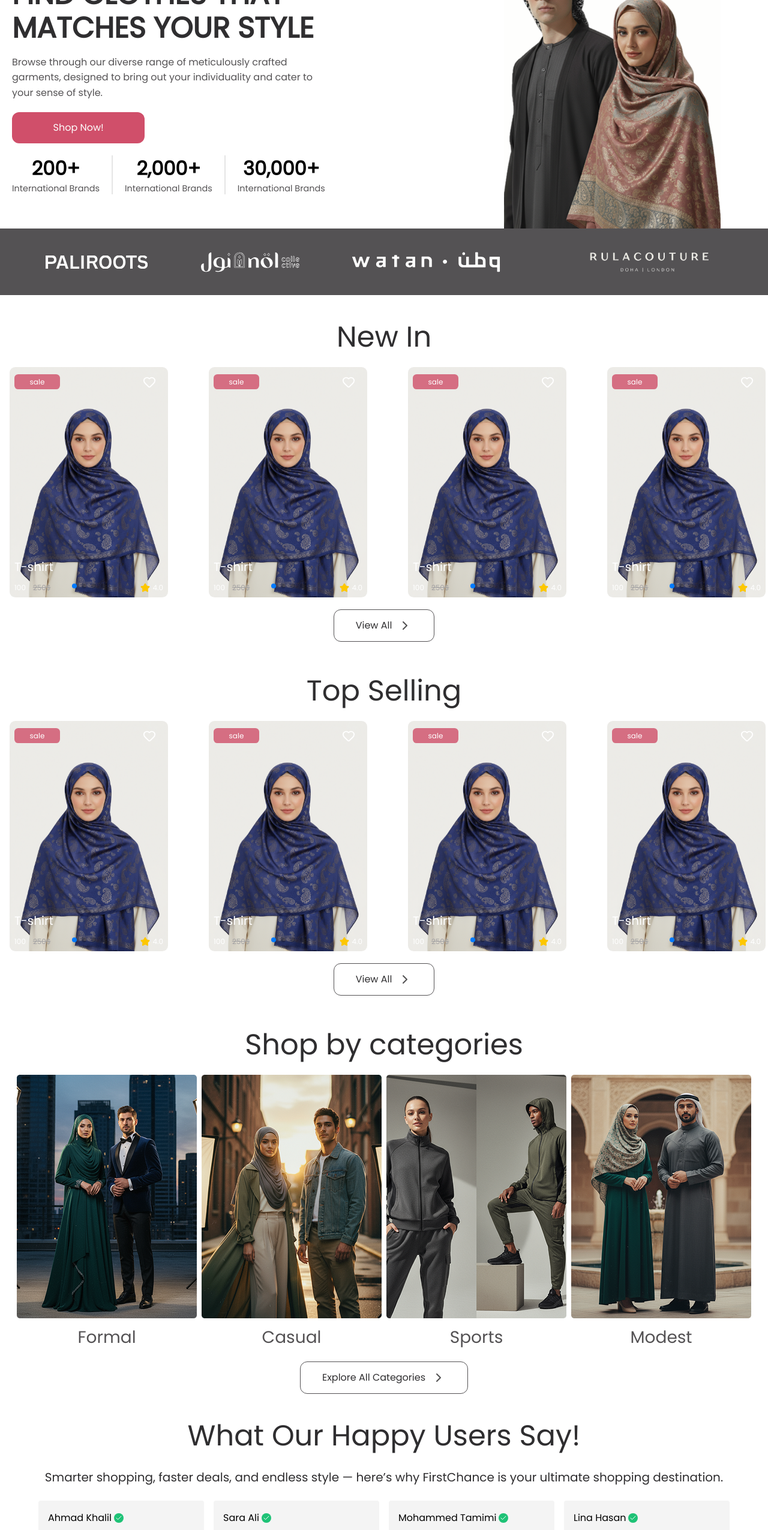
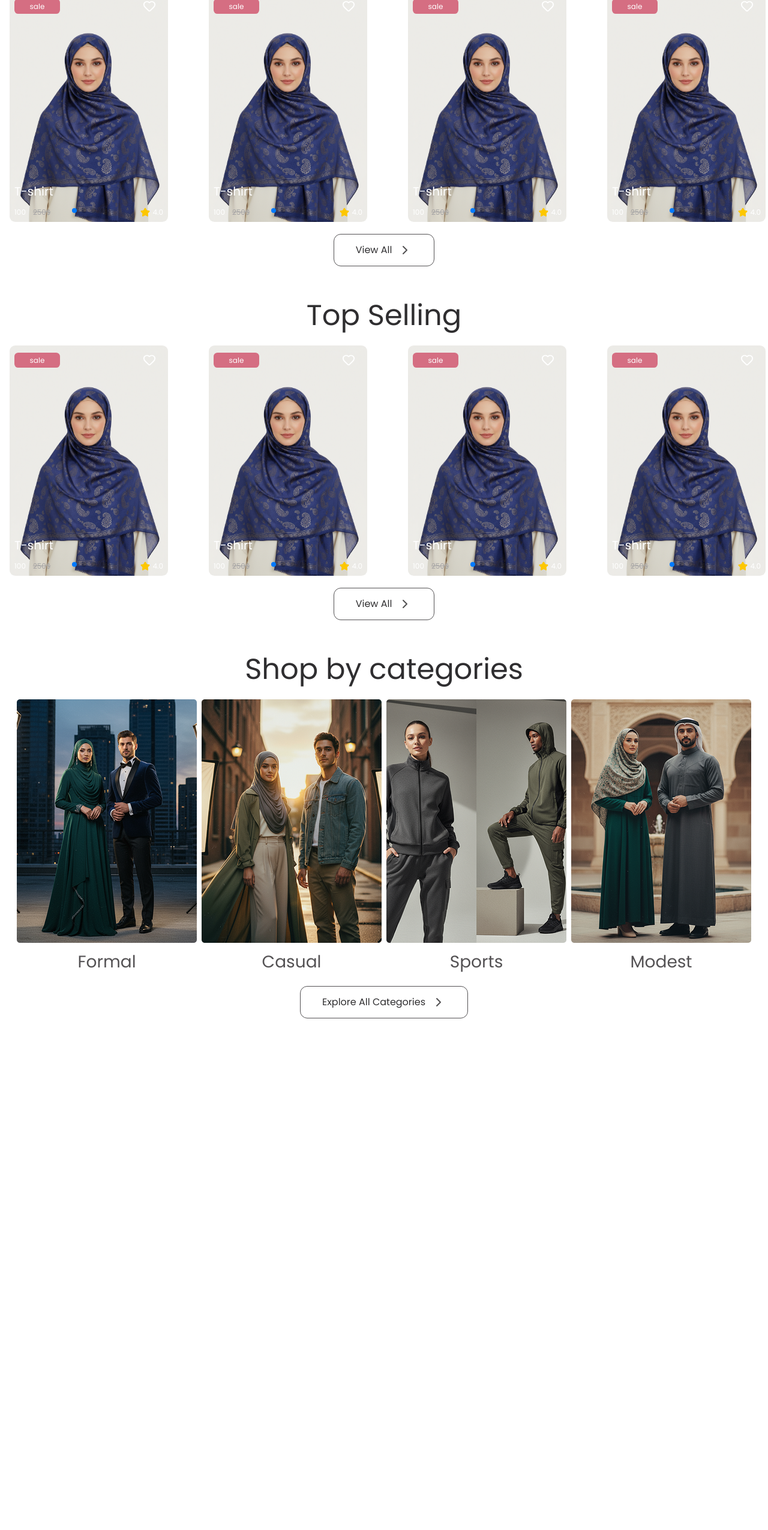
Before and after one commit to EASY-ORDER-IZ/easyorder-frontend, a React (Vite) app: page / in a window 1280 px wide. Shown: the part 234-2785 px from the top of the page at 60% size. After the commit the page ends 1948 px from the top, so only its background shows below. Built offline with nearby package versions, Linux system fonts and the light colour scheme.

Commit message:
chore(dashboard): commit befre switch

```diff
--- a/src/components/HomePageComponents/Footer.tsx
+++ /dev/null
@@ -1,5 +0,0 @@
-const Footer = () => {
-  return <div>Footer</div>;
-};
-
-export default Footer;
--- a/src/components/HomePageComponents/Header.tsx
+++ /dev/null
@@ -1,77 +0,0 @@
-import { Button } from '@/components/ui/button/button';
-import bb from '../../assets/images/bb.png';
-import { Separator } from '@/components/ui/separator';
-import Counter from '@/hooks/counter';
-import Pailroots from '../../assets/svg/Pailroots';
-import Collecttive from '@/assets/svg/Collecttive';
-import Watan from '../../assets/svg/Watan';
-import aa from '../../assets/images/rula.png';
-const Header = () => {
-  return (
-    <>
-      <div className="">
-        <div className="flex w-full items-center justify-between px-5 py-4 lg:py-0">
-          <div className="flex flex-col items-center gap-5 lg:items-start">
-            <div className="flex w-full flex-col items-center justify-center gap-4 lg:max-w-[62%]">
-              <span className="text-text-primary text-title leading-14 font-bold">
-                FIND CLOTHES THAT MATCHES YOUR STYLE
-              </span>
-              <span className="button-text text-text-secondary">
-                Browse through our diverse range of meticulously crafted garments, designed to bring
-                out your individuality and cater to your sense of style.
-              </span>
-            </div>
-            <div className="flex w-full max-w-[80%] justify-center lg:max-w-[27%]">
-              <Button variant="primary" title="Shop Now!"></Button>
-            </div>
-            <div className="flex w-full justify-center gap-5 lg:justify-start">
-              <div className="flex flex-col items-center justify-center">
-                <Counter end={200} />
-                <span className="lg:text-input text-text-secondary leading-5">
-                  International Brands
-                </span>
-              </div>
-              <Separator orientation="vertical" className="h-auto w-auto" />
-              <div className="flex flex-col items-center justify-center">
-                <Counter end={2000} />
-                <span className="md:text-input text-text-secondary leading-5">
-                  International Brands
-                </span>
-              </div>
-              <Separator orientation="vertical" className="h-auto w-auto" />
-              <div className="flex flex-col items-center justify-center">
-                <Counter end={30000} />
-                <span className="lg:text-input text-text-secondary leading-5">
-                  International Brands
-                </span>
-              </div>
-            </div>
-          </div>
-          <div className="max-w-[65%]">
-            <img src={bb} className="hidden object-cover lg:flex" />
-          </div>
-          <div className="hidden w-20 lg:flex"></div>
-        </div>
-
-        <div className="bg-text-secondary">
-          <div className="grid grid-cols-2 items-center p-6 lg:flex lg:justify-evenly lg:p-6">
-            <div className="flex justify-center">
-              <Pailroots />
-            </div>
-            <div className="flex justify-center">
-              <Collecttive />
-            </div>
-            <div className="flex justify-center">
-              <Watan />
-            </div>
-            <div className="flex justify-center">
-              <img className="max-w-[82%]" src={aa} />
-            </div>
-          </div>
-        </div>
-      </div>
-    </>
-  );
-};
-
-export default Header;
--- a/src/components/HomePageComponents/Rate.tsx
+++ /dev/null
@@ -1,37 +0,0 @@
-import { Carousel, CarouselContent, CarouselItem } from '@/components/ui/carousel';
-import { reviews } from '@/store/dummmyData';
-import RateCard from './RateCard';
-
-const Rate = () => {
-  return (
-    <div className="flex w-full flex-col items-center justify-center gap-6">
-      <div className="flex">
-        <span className="title-text">What Our Happy Users Say!</span>
-      </div>
-      <div className="flex">
-        <span className="desc-text">
-          Smarter shopping, faster deals, and endless style — here’s why FirstChance is your
-          ultimate shopping destination.
-        </span>
-      </div>
-      <div className="flex w-full justify-center">
-        <Carousel
-          opts={{
-            align: 'start',
-          }}
-          className="w-full max-w-[90%]"
-        >
-          <CarouselContent>
-            {reviews.map((p, index) => (
-              <CarouselItem key={index} className="basis-[47%] md:basis-[40%] lg:basis-[25%]">
-                <RateCard id={p.id} name={p.name} comment={p.comment} rate={p.rate} />
-              </CarouselItem>
-            ))}
-          </CarouselContent>
-        </Carousel>
-      </div>
-    </div>
-  );
-};
-
-export default Rate;
--- a/src/components/HomePageComponents/RateCard.tsx
+++ /dev/null
@@ -1,38 +0,0 @@
-import { Check } from 'lucide-react';
-import { Badge } from '../ui/badge';
-import StarsRating from '../ProductComponents/StarsRating';
-import { Link } from 'react-router';
-
-interface Props {
-  id: number;
-  name: string;
-  comment: string;
-  rate: number;
-}
-const RateCard = ({ name, comment, rate }: Props) => {
-  return (
-    <div className="bg-background-card flex w-full flex-col gap-1 rounded-sm p-4">
-      <div className="flex w-full items-center gap-1">
-        <span className="button-text">{name}</span>
-        <div>
-          <Badge variant="success">
-            <Check className="text-background" size={20} />
-          </Badge>
-        </div>
-      </div>
-      <div className="flex w-full flex-col gap-4">
-        <span className="text-text-secondary text-sm leading-5">{comment} </span>
-        <div className="flex w-full gap-4">
-          <div className="flex w-full justify-between">
-            <StarsRating rating={rate} />
-            <Link to={'/'} className="link-text">
-              Read full review
-            </Link>
-          </div>
-        </div>
-      </div>
-    </div>
-  );
-};
-
-export default RateCard;
--- a/src/components/footer/NewsletterLogic.tsx
+++ /dev/null
@@ -1,14 +0,0 @@
-import { useState } from 'react';
-import Newsletter from './FooterNewsletter';
-
-const NewsletterLogic = () => {
-  const [email, setEmail] = useState('');
-
-  const handleSubscribe = () => {
-    console.log(`Subscribed with email: ${email}`);
-
-    setEmail('');
-  };
-  return <Newsletter email={email} setEmail={setEmail} handleSubscribe={handleSubscribe} />;
-};
-export default NewsletterLogic;
--- a/src/components/footer/index.ts
+++ /dev/null
@@ -1,5 +0,0 @@
-export { default as FooterBrand } from './FooterBrand';
-export { default as FooterColumn } from './FooterColumn';
-export { default as FooterBottom } from './FooterBottom';
-export { default as NewsletterLogic } from './NewsletterLogic';
-export { default as Footer } from './Footer';
--- a/src/pages/HomePage.tsx
+++ b/src/pages/HomePage.tsx
@@ -1,15 +1,15 @@
 import Body from '@/components/HomePageComponents/Body';
-import Rate from '@/components/HomePageComponents/Rate';
-import Header from '@/components/HomePageComponents/Header';
-import Footer from '@/components/HomePageComponents/Footer';
+// import Rate from '@/components/HomePageComponents/Rate';
+// import Header from '@/components/HomePageComponents/Header';
+// import Footer from '@/components/HomePageComponents/Footer';
 
 const HomePage = () => {
   return (
     <div className="flex w-full flex-col justify-center gap-10 pb-4">
-      <Header />
+      {/* <Header /> */}
       <Body />
-      <Rate />
-      <Footer />
+      {/* <Rate /> */}
+      {/* <Footer /> */}
     </div>
   );
 };
```
